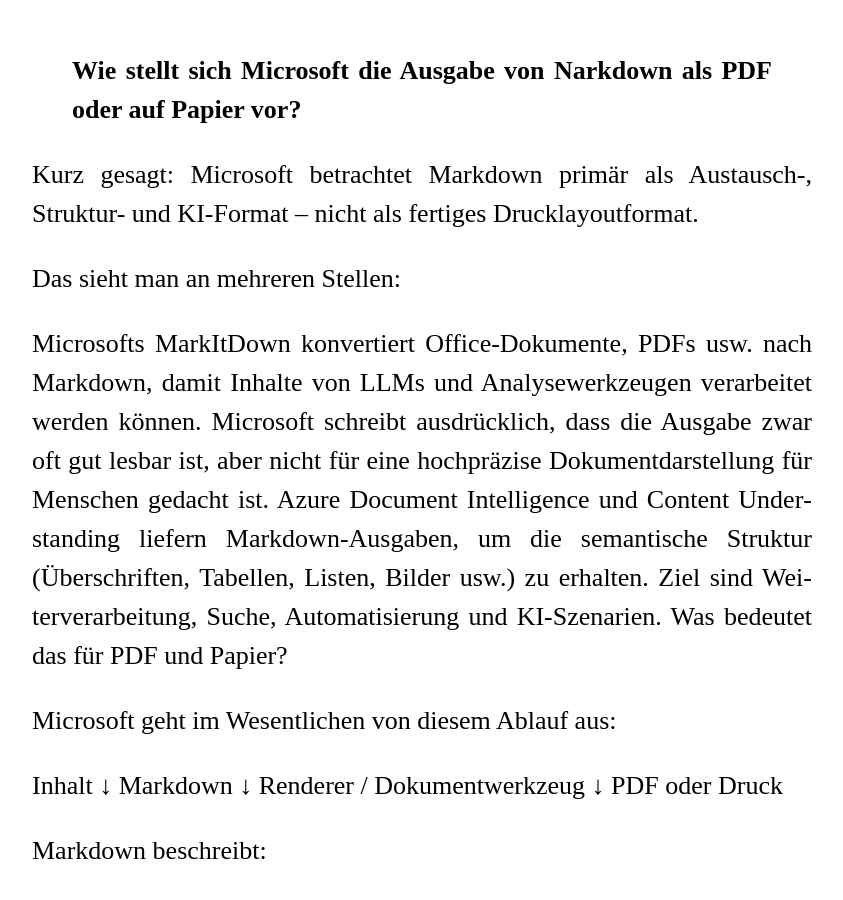
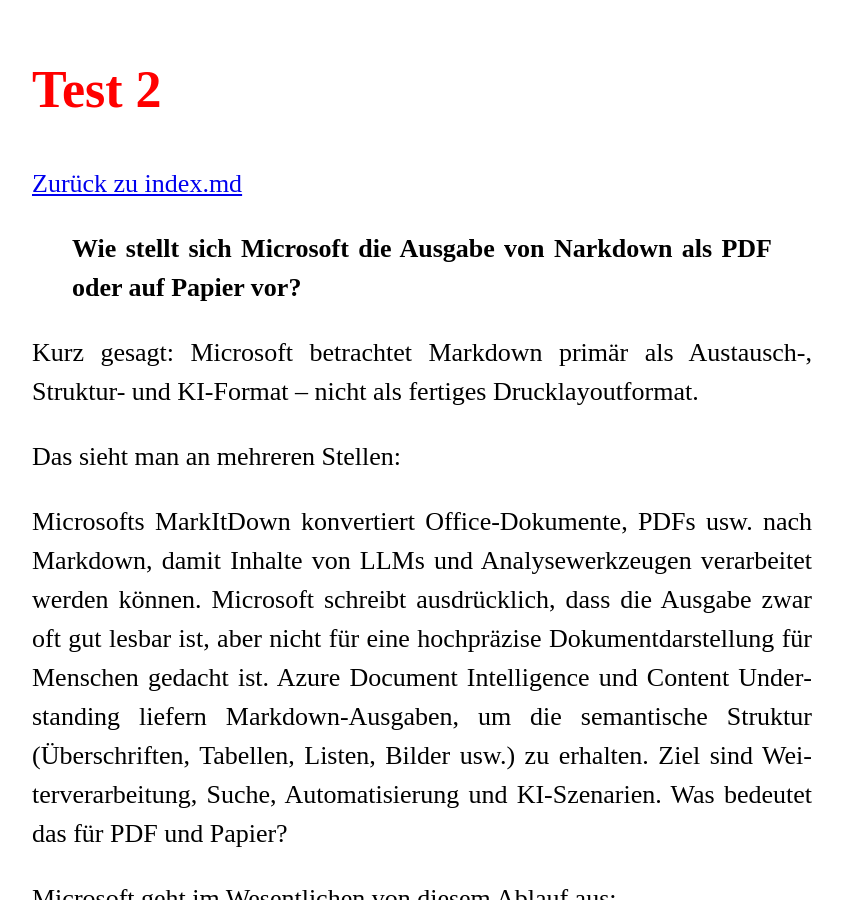
Before and after one commit to MonaLgbt/MonaLgbt.github.io, a Jekyll site: the page built from pages/Ausgabe.md, in a window 1280 px wide and 900 px high. Shown: the whole window, without its empty margins (218-1061 px from the left). Built offline with Jekyll 4.4.1, drawn with Linux system fonts in a browser that asks for light colours; our own code applies the rules of GitHub Pages for plain Markdown files.

Commit message:
Update Ausgabe.md

```diff
--- a/pages/Ausgabe.md
+++ b/pages/Ausgabe.md
@@ -1,3 +1,10 @@
+---
+title: Test 2
+layout: default
+---
+
+[Zurück zu index.md](../index.md)
+
 > **Wie stellt sich Microsoft die Ausgabe von Narkdown als PDF oder auf Papier vor?**
 
 Kurz gesagt: Microsoft betrachtet Markdown primär als Austausch-, Struktur- und KI-Format – nicht als fertiges Drucklayoutformat.
```
